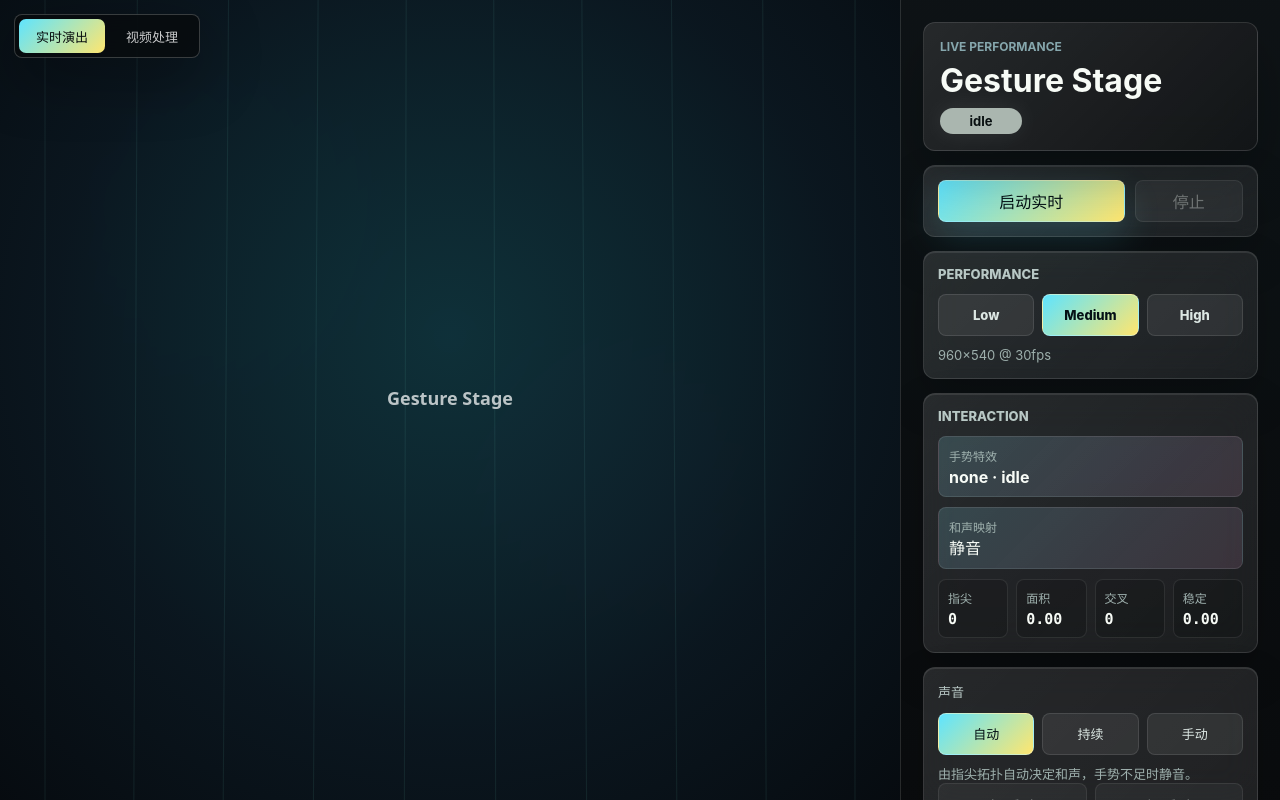
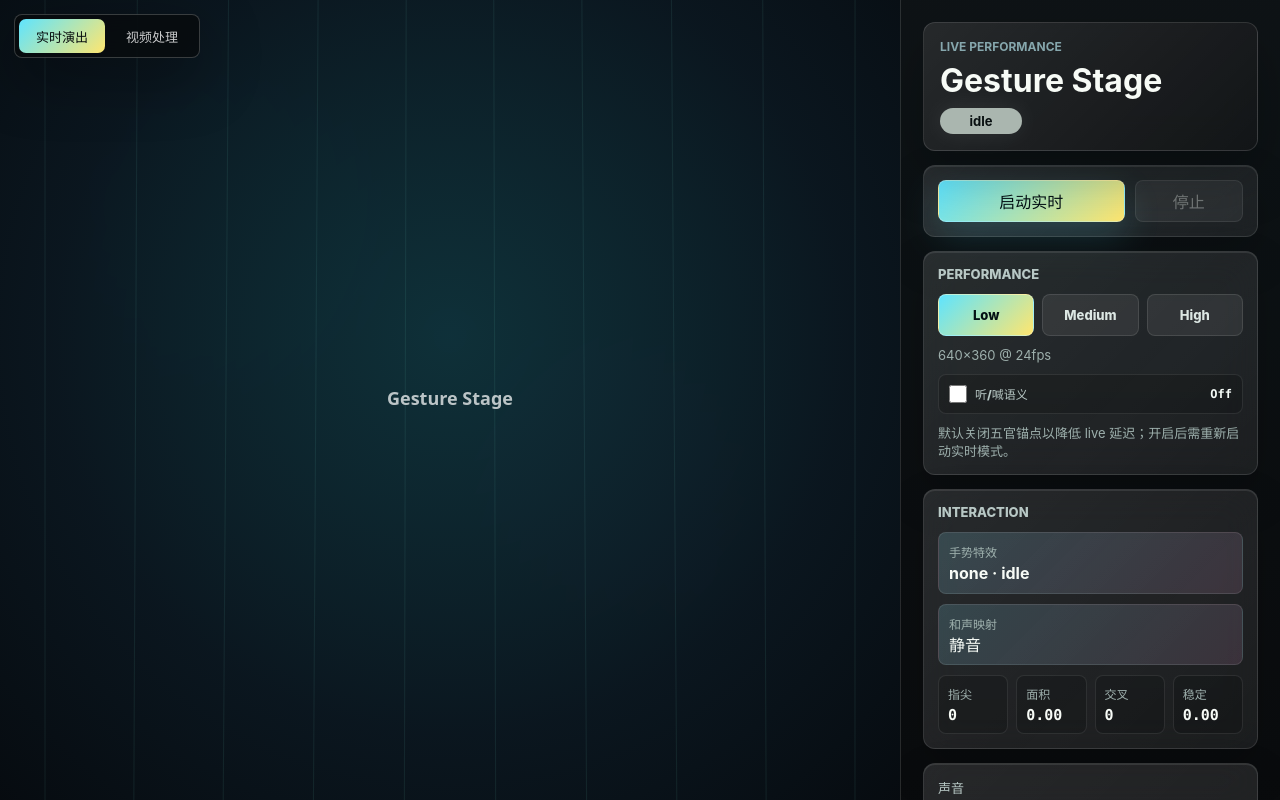
Before and after one commit to wongrich666/Gestures-interaction, a React (Vite) app: page / in a window 1280 px wide. Built offline with nearby package versions, Linux system fonts and the light colour scheme.

Commit message:
Improve live performance rendering

```diff
--- a/src/App.css
+++ b/src/App.css
@@ -74,9 +74,34 @@
 }
 
 .stage-canvas {
-  position: relative;
+  position: absolute;
+  inset: 0;
   z-index: 1;
   display: block;
+  width: 100%;
+  height: 100%;
+  overflow: hidden;
+}
+
+.stage-liquid-canvas,
+.stage-overlay-canvas {
+  position: absolute;
+  display: block;
+  pointer-events: none;
+}
+
+.stage-liquid-canvas {
+  z-index: 1;
+  opacity: 0;
+}
+
+.stage-liquid-canvas.active {
+  opacity: 1;
+}
+
+.stage-overlay-canvas {
+  inset: 0;
+  z-index: 2;
   width: 100%;
   height: 100%;
 }
@@ -472,7 +497,8 @@
 }
 
 .slider-field,
-.color-field {
+.color-field,
+.toggle-field {
   display: grid;
   gap: 8px;
   padding: 10px;
@@ -482,7 +508,8 @@
 }
 
 .slider-field span,
-.color-field span {
+.color-field span,
+.toggle-field span {
   display: flex;
   align-items: center;
   justify-content: space-between;
@@ -490,6 +517,31 @@
   font-size: 12px;
   font-weight: 800;
   letter-spacing: 0;
+}
+
+.toggle-field {
+  grid-template-columns: auto minmax(0, 1fr) auto;
+  align-items: center;
+  margin-top: 10px;
+  cursor: pointer;
+}
+
+.toggle-field.disabled {
+  color: rgba(220, 231, 227, 0.42);
+  cursor: not-allowed;
+}
+
+.toggle-field input {
+  width: 18px;
+  height: 18px;
+  margin: 0;
+  accent-color: #5ee4ff;
+}
+
+.toggle-field b {
+  color: #f5fbf7;
+  font-family: ui-monospace, SFMono-Regular, Consolas, monospace;
+  font-size: 12px;
 }
 
 .slider-field b {
--- a/src/core/config.ts
+++ b/src/core/config.ts
@@ -20,7 +20,11 @@ export const HAND_LANDMARKER_MODEL =
 export const FACE_LANDMARKER_MODEL =
   'https://storage.googleapis.com/mediapipe-models/face_landmarker/face_landmarker/float16/latest/face_landmarker.task'
 
-export const DEFAULT_CAMERA_QUALITY: CameraQuality = 'medium'
+export const DEFAULT_CAMERA_QUALITY: CameraQuality = 'low'
+
+export const HAND_DETECT_INTERVAL_MS = 56
+export const FACE_DETECT_INTERVAL_MS = 142
+export const DEBUG_UPDATE_INTERVAL_MS = 350
 
 export const CAMERA_QUALITY_PRESETS: Record<
   CameraQuality,
@@ -37,7 +41,7 @@ export const TRAIL_MIN_DISTANCE = 0.008
 
 export const DEFAULT_PARTICLE_CONTROLS: ParticleControls = {
   preset: 'nebula',
-  density: 12000,
+  density: 5000,
   spread: 1,
   color: '#5ee4ff',
   customShape: [],
--- a/src/modes/RealtimeMode.tsx
+++ b/src/modes/RealtimeMode.tsx
@@ -3,10 +3,13 @@ import { createDefaultEmotion, inferAudioEmotion } from '../audio/audioEmotion'
 import { TopologySynthEngine } from '../audio/synthEngine'
 import {
   DEFAULT_CAMERA_QUALITY,
+  DEBUG_UPDATE_INTERVAL_MS,
+  FACE_DETECT_INTERVAL_MS,
   DEFAULT_HARMONY_CONTROLS,
   DEFAULT_LIQUID_CONTROLS,
   DEFAULT_PARTICLE_CONTROLS,
   EMPTY_AUDIO_FEATURES,
+  HAND_DETECT_INTERVAL_MS,
   HARMONY_FAMILY_LABELS,
 } from '../core/config'
 import type {
@@ -78,6 +81,7 @@ export function RealtimeMode() {
   const lastPlayableHarmonyRef = useRef<HarmonyState | null>(null)
   const liquidControlsRef = useRef<LiquidControls>(DEFAULT_LIQUID_CONTROLS)
   const particleControlsRef = useRef<ParticleControls>(DEFAULT_PARTICLE_CONTROLS)
+  const faceIntentEnabledRef = useRef(false)
   const emotionRef = useRef<AudioEmotion>(createDefaultEmotion())
   const gestureEngineRef = useRef(new GestureEngine())
   const debugTickRef = useRef({ lastUpdate: 0, lastFpsTime: 0, frames: 0, fps: 0 })
@@ -101,6 +105,7 @@ export function RealtimeMode() {
   const [particleControls, setParticleControls] = useState<ParticleControls>(
     DEFAULT_PARTICLE_CONTROLS,
   )
+  const [faceIntentEnabled, setFaceIntentEnabled] = useState(false)
   const [emotion, setEmotion] = useState<AudioEmotion>(createDefaultEmotion())
   const [debug, setDebug] = useState<DebugMetrics>(initialDebug)
 
@@ -128,6 +133,10 @@ export function RealtimeMode() {
   useEffect(() => {
     particleControlsRef.current = particleControls
   }, [particleControls])
+
+  useEffect(() => {
+    faceIntentEnabledRef.current = faceIntentEnabled
+  }, [faceIntentEnabled])
 
   const handleVisualStyleChange = useCallback((nextStyle: VisualStyle) => {
     setVisualStyle(nextStyle)
@@ -205,7 +214,7 @@ export function RealtimeMode() {
         fpsState.lastFpsTime = now
       }
 
-      if (now - fpsState.lastUpdate < 120) {
+      if (now - fpsState.lastUpdate < DEBUG_UPDATE_INTERVAL_MS) {
         return
       }
 
@@ -260,7 +269,7 @@ export function RealtimeMode() {
         video &&
         tracker &&
         video.readyState >= HTMLMediaElement.HAVE_CURRENT_DATA &&
-        now - visionTickRef.current.lastDetect >= 41
+        now - visionTickRef.current.lastDetect >= HAND_DETECT_INTERVAL_MS
       ) {
         try {
           visionTickRef.current.hands = tracker.detect(video, now)
@@ -277,8 +286,9 @@ export function RealtimeMode() {
       if (
         video &&
         faceTracker &&
+        faceIntentEnabledRef.current &&
         video.readyState >= HTMLMediaElement.HAVE_CURRENT_DATA &&
-        now - faceTickRef.current.lastDetect >= 100
+        now - faceTickRef.current.lastDetect >= FACE_DETECT_INTERVAL_MS
       ) {
         try {
           faceTickRef.current.face = faceTracker.detect(video, now)
@@ -297,7 +307,9 @@ export function RealtimeMode() {
       const face = faceTickRef.current.face
       const targetHand = selectTargetHand(hands)
       const gesture = video ? gestureEngineRef.current.update(targetHand, now, hands) : emptyGestureSnapshot()
-      const faceIntent = analyzeFaceIntent(hands, face)
+      const faceIntent = faceIntentEnabledRef.current
+        ? analyzeFaceIntent(hands, face)
+        : { kind: 'none' as const, intensity: 0, anchor: null }
       faceIntentRef.current = faceIntent
       const playback = resolvePlaybackHarmony(
         gesture.harmony,
@@ -365,13 +377,16 @@ export function RealtimeMode() {
 
       setMessage('正在加载手部识别')
       const tracker = await HandTracker.create()
-      setMessage('正在加载五官锚点')
       let faceTracker: FaceTracker | null = null
 
-      try {
-        faceTracker = await FaceTracker.create()
-      } catch (error) {
-        console.warn('Face tracker unavailable; continuing without face anchors.', error)
+      if (faceIntentEnabledRef.current) {
+        setMessage('正在加载五官锚点')
+
+        try {
+          faceTracker = await FaceTracker.create()
+        } catch (error) {
+          console.warn('Face tracker unavailable; continuing without face anchors.', error)
+        }
       }
 
       let audioAnalyser: MicAudioAnalyser | null = null
@@ -447,6 +462,7 @@ export function RealtimeMode() {
         synthVolume={synthVolume}
         harmonyControls={harmonyControls}
         liquidControls={liquidControls}
+        faceIntentEnabled={faceIntentEnabled}
         debug={debug}
         emotion={emotion}
         particleControls={particleControls}
@@ -457,6 +473,7 @@ export function RealtimeMode() {
         onSynthVolumeChange={setSynthVolume}
         onHarmonyControlsChange={setHarmonyControls}
         onLiquidControlsChange={setLiquidControls}
+        onFaceIntentEnabledChange={setFaceIntentEnabled}
         onParticleControlsChange={setParticleControls}
       />
     </main>
--- a/src/modes/VideoProcessMode.tsx
+++ b/src/modes/VideoProcessMode.tsx
@@ -476,6 +476,7 @@ export function VideoProcessMode() {
       setStatus('error')
       setMessage(toErrorMessage(error))
     } finally {
+      stageRef.current?.releaseCapture()
       stopPreviewLoop()
       renderCurrentVideoFrame()
     }
--- a/src/render/StageCanvas.tsx
+++ b/src/render/StageCanvas.tsx
@@ -46,6 +46,7 @@ export type StageCanvasHandle = {
   renderFrame: (frame: StageFrame) => void
   reset: () => void
   getCanvas: () => HTMLCanvasElement | null
+  releaseCapture: () => void
 }
 
 type StageCanvasProps = {
@@ -57,9 +58,18 @@ type BurstTiming = {
   gestureAt: number
 }
 
+type RenderOutput = {
+  videoRect: CanvasRect
+  liquidActive: boolean
+}
+
 export const StageCanvas = forwardRef<StageCanvasHandle, StageCanvasProps>(
   ({ className }, ref) => {
-    const canvasRef = useRef<HTMLCanvasElement | null>(null)
+    const overlayCanvasRef = useRef<HTMLCanvasElement | null>(null)
+    const liquidCanvasRef = useRef<HTMLCanvasElement | null>(null)
+    const captureCanvasRef = useRef<HTMLCanvasElement | null>(null)
+    const captureActiveRef = useRef(false)
+    const lastRenderOutputRef = useRef<RenderOutput | null>(null)
     const particlesRef = useRef(new ParticleSystem())
     const trailsRef = useRef(new TrailSystem())
     const liquidRef = useRef<LiquidRealityRenderer | null>(null)
@@ -69,30 +79,46 @@ export const StageCanvas = forwardRef<StageCanvasHandle, StageCanvasProps>(
 
     useImperativeHandle(ref, () => ({
       renderFrame(frame) {
-        const canvas = canvasRef.current
-        const ctx = canvas?.getContext('2d')
+        const overlayCanvas = overlayCanvasRef.current
+        const liquidCanvas = liquidCanvasRef.current
+        const ctx = overlayCanvas?.getContext('2d')
 
-        if (!canvas || !ctx) {
+        if (!overlayCanvas || !ctx) {
           return
         }
 
-        const surface = resizeCanvas(canvas, ctx)
+        const surface = resizeCanvas(overlayCanvas, ctx)
         const deltaMs = lastRenderTimeRef.current
           ? frame.now - lastRenderTimeRef.current
           : 16.67
         lastRenderTimeRef.current = frame.now
 
-        drawFrame(
+        const output = drawFrame(
           ctx,
           surface,
           frame,
           trailsRef.current,
           particlesRef.current,
-          isLiquidStyle(frame.visualStyle) ? getLiquidRenderer(liquidRef) : liquidRef.current,
+          isLiquidStyle(frame.visualStyle) && liquidCanvas
+            ? getLiquidRenderer(liquidRef, liquidCanvas)
+            : liquidRef.current,
+          liquidCanvas,
           deltaMs,
           lastVisualGestureRef.current,
           burstTimingRef.current,
         )
+        lastRenderOutputRef.current = output
+
+        if (captureActiveRef.current) {
+          composeCaptureCanvas(
+            getCaptureCanvas(captureCanvasRef),
+            overlayCanvas,
+            liquidCanvas,
+            surface,
+            output,
+          )
+        }
+
         lastVisualGestureRef.current = frame.gesture.visualGesture
       },
       reset() {
@@ -103,33 +129,72 @@ export const StageCanvas = forwardRef<StageCanvasHandle, StageCanvasProps>(
         lastRenderTimeRef.current = 0
         lastVisualGestureRef.current = 'none'
         burstTimingRef.current = { pinchAt: -Infinity, gestureAt: -Infinity }
+        lastRenderOutputRef.current = null
+        setLiquidCanvasVisible(liquidCanvasRef.current, null, false)
 
-        const canvas = canvasRef.current
-        const ctx = canvas?.getContext('2d')
+        const overlayCanvas = overlayCanvasRef.current
+        const ctx = overlayCanvas?.getContext('2d')
 
-        if (canvas && ctx) {
-          const surface = resizeCanvas(canvas, ctx)
+        if (overlayCanvas && ctx) {
+          const surface = resizeCanvas(overlayCanvas, ctx)
           drawIdleFrame(ctx, surface)
+
+          if (captureActiveRef.current) {
+            composeCaptureCanvas(
+              getCaptureCanvas(captureCanvasRef),
+              overlayCanvas,
+              liquidCanvasRef.current,
+              surface,
+              { videoRect: surface, liquidActive: false },
+            )
+          }
         }
       },
       getCanvas() {
-        return canvasRef.current
+        const overlayCanvas = overlayCanvasRef.current
+
+        if (!overlayCanvas) {
+          return null
+        }
+
+        const captureCanvas = getCaptureCanvas(captureCanvasRef)
+        captureActiveRef.current = true
+        composeCaptureCanvas(
+          captureCanvas,
+          overlayCanvas,
+          liquidCanvasRef.current,
+          getCanvasSurface(overlayCanvas),
+          lastRenderOutputRef.current ?? {
+            videoRect: getCanvasSurface(overlayCanvas),
+            liquidActive: false,
+          },
+        )
+
+        return captureCanvas
+      },
+      releaseCapture() {
+        captureActiveRef.current = false
       },
     }))
 
     useEffect(() => {
-      const canvas = canvasRef.current
-      const ctx = canvas?.getContext('2d')
+      const overlayCanvas = overlayCanvasRef.current
+      const ctx = overlayCanvas?.getContext('2d')
 
-      if (!canvas || !ctx) {
+      if (!overlayCanvas || !ctx) {
         return
       }
 
-      const surface = resizeCanvas(canvas, ctx)
+      const surface = resizeCanvas(overlayCanvas, ctx)
       drawIdleFrame(ctx, surface)
     }, [])
 
-    return <canvas ref={canvasRef} className={className} aria-label="Gesture stage canvas" />
+    return (
+      <div className={className} aria-label="Gesture stage canvas">
+        <canvas ref={liquidCanvasRef} className="stage-liquid-canvas" aria-hidden="true" />
+        <canvas ref={overlayCanvasRef} className="stage-overlay-canvas" />
+      </div>
+    )
   },
 )
 
@@ -142,10 +207,11 @@ function drawFrame(
   trails: TrailSystem,
   particles: ParticleSystem,
   liquidRenderer: LiquidRealityRenderer | null,
+  liquidCanvas: HTMLCanvasElement | null,
   deltaMs: number,
   previousVisualGesture: VisualGesture,
   burstTiming: BurstTiming,
-) {
+): RenderOutput {
   const emotion = frame.emotion ?? createDefaultEmotion()
   const videoRect = containRect(
     surface.width,
@@ -162,7 +228,7 @@ function drawFrame(
   const particleControls = frame.particleControls ?? DEFAULT_PARTICLE_CONTROLS
 
   drawBackground(ctx, surface, frame.audio, emotion, frame.now)
-  drawVideoLayer(ctx, frame, videoRect, liquidRenderer)
+  const liquidActive = drawVideoLayer(ctx, frame, videoRect, liquidRenderer, liquidCanvas)
   drawStageWash(ctx, videoRect, frame.audio, emotion, frame.now)
   drawStyleOverlay(ctx, videoRect, frame.visualStyle, focusPoint, frame.audio, emotion, frame.now)
   drawTopologyNetwork(ctx, videoRect, frame.gesture.topology, emotion, frame.mirrored ?? true)
@@ -248,6 +314,8 @@ function drawFrame(
     frame.mirrored ?? true,
   )
   drawCameraPreview(ctx, surface, frame.video, frame.hands, frame.mirrored ?? true)
+
+  return { videoRect, liquidActive }
 }
 
 function drawVideoLayer(
@@ -255,11 +323,13 @@ function drawVideoLayer(
   frame: StageFrame,
   videoRect: CanvasRect,
   liquidRenderer: LiquidRealityRenderer | null,
+  liquidCanvas: HTMLCanvasElement | null,
 ) {
   const mirrored = frame.mirrored ?? true
 
   if (
     liquidRenderer &&
+    liquidCanvas &&
     isLiquidStyle(frame.visualStyle) &&
     frame.liquidControls?.enabled !== false
   ) {
@@ -282,20 +352,24 @@ function drawVideoLayer(
     })
 
     if (rendered) {
-      ctx.drawImage(rendered, videoRect.x, videoRect.y, videoRect.width, videoRect.height)
-      return
+      setLiquidCanvasVisible(liquidCanvas, videoRect, true)
+      ctx.clearRect(videoRect.x - 1, videoRect.y - 1, videoRect.width + 2, videoRect.height + 2)
+      return true
     }
 
     const error = liquidRenderer.getError()
 
     if (error) {
+      setLiquidCanvasVisible(liquidCanvas, null, false)
       drawStyledVideo(ctx, frame.video, videoRect, 'normal', frame.audio.bass, mirrored)
       drawWebglError(ctx, videoRect, error)
-      return
+      return false
     }
   }
 
+  setLiquidCanvasVisible(liquidCanvas, null, false)
   drawStyledVideo(ctx, frame.video, videoRect, frame.visualStyle, frame.audio.bass, mirrored)
+  return false
 }
 
 function extractFingerUniforms(hands: HandData[], mirrored: boolean) {
@@ -320,17 +394,99 @@ function extractFingerUniforms(hands: HandData[], mirrored: boolean) {
   return fingers
 }
 
-function getLiquidRenderer(ref: MutableRefObject<LiquidRealityRenderer | null>) {
+function getLiquidRenderer(
+  ref: MutableRefObject<LiquidRealityRenderer | null>,
+  canvas: HTMLCanvasElement,
+) {
   if (ref.current) {
     return ref.current
   }
 
   try {
-    ref.current = new LiquidRealityRenderer()
+    ref.current = new LiquidRealityRenderer(canvas)
     return ref.current
   } catch (error) {
     console.warn('Liquid renderer unavailable.', error)
     return null
+  }
+}
+
+function setLiquidCanvasVisible(
+  canvas: HTMLCanvasElement | null,
+  rect: CanvasRect | null,
+  visible: boolean,
+) {
+  if (!canvas) {
+    return
+  }
+
+  canvas.classList.toggle('active', visible)
+
+  if (!visible || !rect) {
+    return
+  }
+
+  canvas.style.left = `${rect.x}px`
+  canvas.style.top = `${rect.y}px`
+  canvas.style.width = `${rect.width}px`
+  canvas.style.height = `${rect.height}px`
+}
+
+function getCaptureCanvas(ref: MutableRefObject<HTMLCanvasElement | null>) {
+  if (!ref.current) {
+    ref.current = document.createElement('canvas')
+  }
+
+  return ref.current
+}
+
+function composeCaptureCanvas(
+  captureCanvas: HTMLCanvasElement,
+  overlayCanvas: HTMLCanvasElement,
+  liquidCanvas: HTMLCanvasElement | null,
+  surface: CanvasRect,
+  output: RenderOutput,
+) {
+  if (captureCanvas.width !== overlayCanvas.width) {
+    captureCanvas.width = overlayCanvas.width
+  }
+
+  if (captureCanvas.height !== overlayCanvas.height) {
+    captureCanvas.height = overlayCanvas.height
+  }
+
+  const ctx = captureCanvas.getContext('2d')
+
+  if (!ctx) {
+    return
+  }
+
+  ctx.setTransform(1, 0, 0, 1, 0, 0)
+  ctx.clearRect(0, 0, captureCanvas.width, captureCanvas.height)
+
+  if (output.liquidActive && liquidCanvas) {
+    const scaleX = captureCanvas.width / Math.max(1, surface.width)
+    const scaleY = captureCanvas.height / Math.max(1, surface.height)
+    ctx.drawImage(
+      liquidCanvas,
+      output.videoRect.x * scaleX,
+      output.videoRect.y * scaleY,
+      output.videoRect.width * scaleX,
+      output.videoRect.height * scaleY,
+    )
+  }
+
+  ctx.drawImage(overlayCanvas, 0, 0)
+}
+
+function getCanvasSurface(canvas: HTMLCanvasElement): CanvasRect {
+  const bounds = canvas.getBoundingClientRect()
+
+  return {
+    x: 0,
+    y: 0,
+    width: Math.max(1, bounds.width),
+    height: Math.max(1, bounds.height),
   }
 }
 
--- a/src/render/liquidRealityRenderer.ts
+++ b/src/render/liquidRealityRenderer.ts
@@ -42,8 +42,8 @@ export class LiquidRealityRenderer {
   private readonly prevFingers = new Float32Array(FINGER_FLOATS)
   private error: string | null = null
 
-  constructor() {
-    this.canvas = document.createElement('canvas')
+  constructor(canvas = document.createElement('canvas')) {
+    this.canvas = canvas
     this.canvas.style.display = 'block'
     const gl = this.canvas.getContext('webgl', {
       alpha: false,
--- a/src/ui/ControlPanel.tsx
+++ b/src/ui/ControlPanel.tsx
@@ -32,6 +32,7 @@ type ControlPanelProps = {
   harmonyControls: HarmonyControls
   liquidControls: LiquidControls
   particleControls: ParticleControls
+  faceIntentEnabled: boolean
   debug: DebugMetrics
   emotion: AudioEmotion
   onStart: () => void
@@ -41,6 +42,7 @@ type ControlPanelProps = {
   onSynthVolumeChange: (volume: number) => void
   onHarmonyControlsChange: (controls: HarmonyControls) => void
   onLiquidControlsChange: (controls: LiquidControls) => void
+  onFaceIntentEnabledChange: (enabled: boolean) => void
   onParticleControlsChange: (controls: ParticleControls) => void
 }
 
@@ -62,6 +64,7 @@ export function ControlPanel({
   harmonyControls,
   liquidControls,
   particleControls,
+  faceIntentEnabled,
   debug,
   emotion,
   onStart,
@@ -71,6 +74,7 @@ export function ControlPanel({
   onSynthVolumeChange,
   onHarmonyControlsChange,
   onLiquidControlsChange,
+  onFaceIntentEnabledChange,
   onParticleControlsChange,
 }: ControlPanelProps) {
   const starting = status === 'starting'
@@ -129,6 +133,22 @@ export function ControlPanel({
           {CAMERA_QUALITY_PRESETS[cameraQuality].width}×
           {CAMERA_QUALITY_PRESETS[cameraQuality].height} @{' '}
           {CAMERA_QUALITY_PRESETS[cameraQuality].frameRate}fps
+        </p>
+        <label
+          className={running || starting ? 'toggle-field disabled' : 'toggle-field'}
+          title={running || starting ? '停止实时模式后可切换听/喊语义' : undefined}
+        >
+          <input
+            type="checkbox"
+            checked={faceIntentEnabled}
+            disabled={running || starting}
+            onChange={(event) => onFaceIntentEnabledChange(event.currentTarget.checked)}
+          />
+          <span>听/喊语义</span>
+          <b>{faceIntentEnabled ? 'On' : 'Off'}</b>
+        </label>
+        <p className="meta-line">
+          默认关闭五官锚点以降低 live 延迟；开启后需重新启动实时模式。
         </p>
       </section>
 
```
Also changed, not shown: 1 other file (tests, documents, lock files or other folders).
